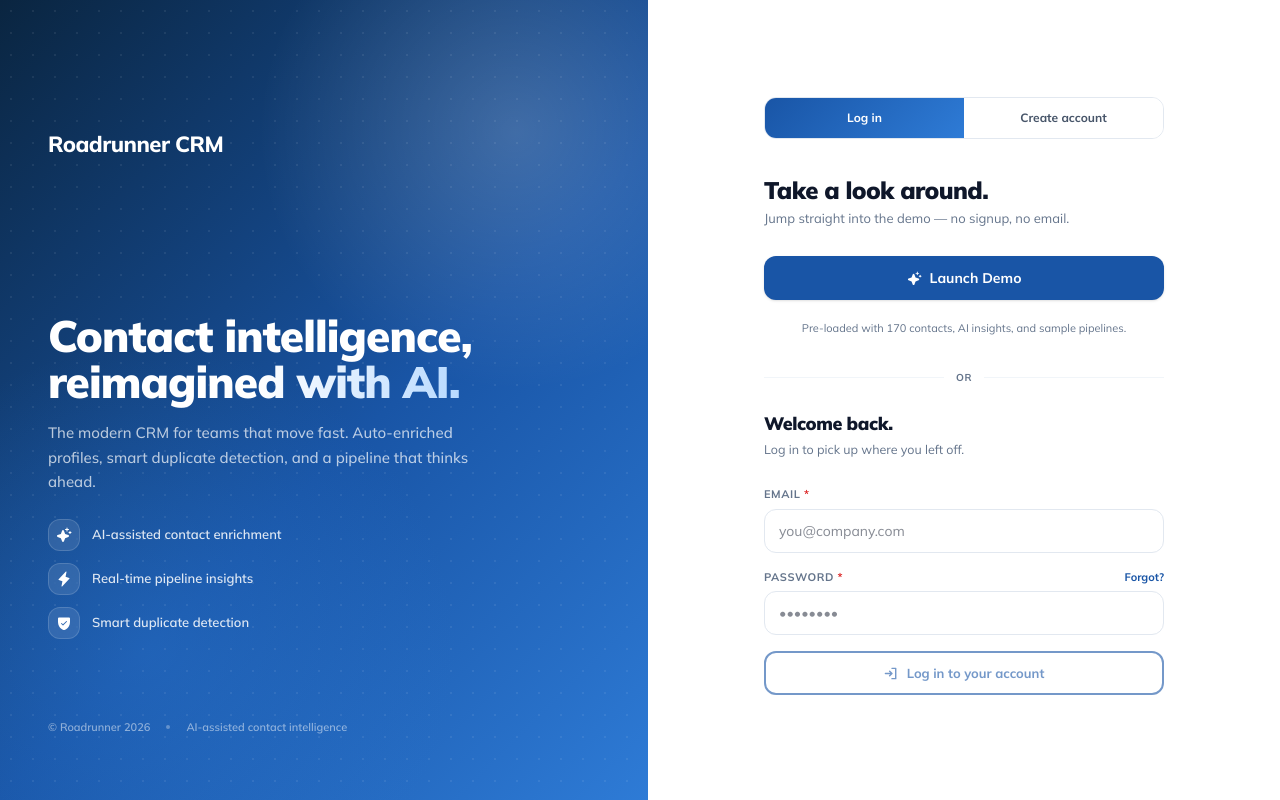
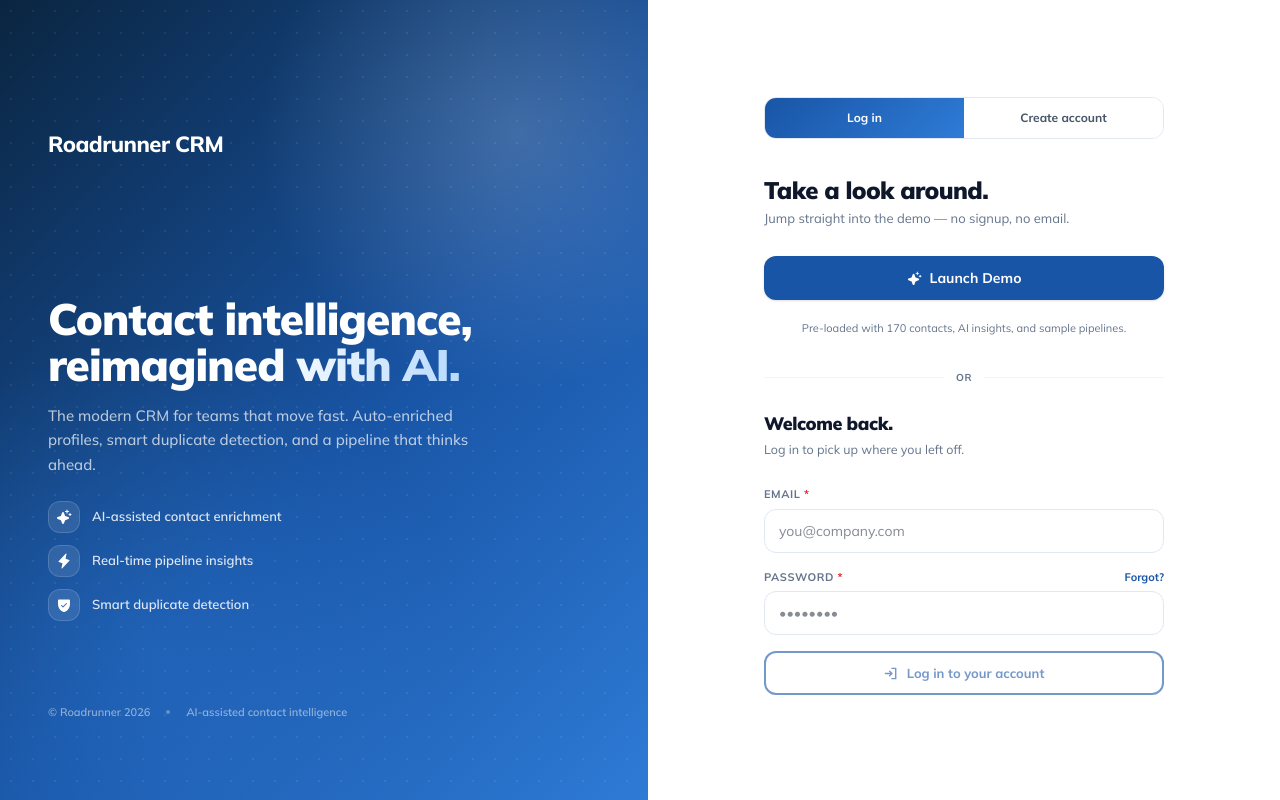
Before and after one commit to PWetzell/RoadRunnerCRM, a Next.js app: page /dashboard in a window 1280 px wide. Built offline with nearby package versions, Linux system fonts and the light colour scheme; no server answers.

Commit message:
Move bird up 20px (-mt-5) per Paul's request
Negative top margin lifts the bird container 20px higher in the
hero stack — more room for the spotlight to glow at the top of the
panel without crowding the panel's brand wordmark above.

```diff
--- a/src/components/auth/AuthGate.tsx
+++ b/src/components/auth/AuthGate.tsx
@@ -698,7 +698,10 @@ export default function AuthGate({ children }: { children: React.ReactNode }) {
         </div>
 
         <div className="relative z-10 flex flex-col gap-0 max-w-[520px]">
-          <div className="relative w-[200px] h-[200px]">
+          {/* -mt-5 (-20px) lifts the bird 20px higher in the hero
+               stack per Paul's request, giving the spotlight more
+               room to read against the panel's top region. */}
+          <div className="relative w-[200px] h-[200px] -mt-5">
             {/* Spotlight flash behind the bird — radial gradient anchored
                 at the geometric center of the bird container. Animation
                 stays hidden during the run-in, bursts when the bird
```
